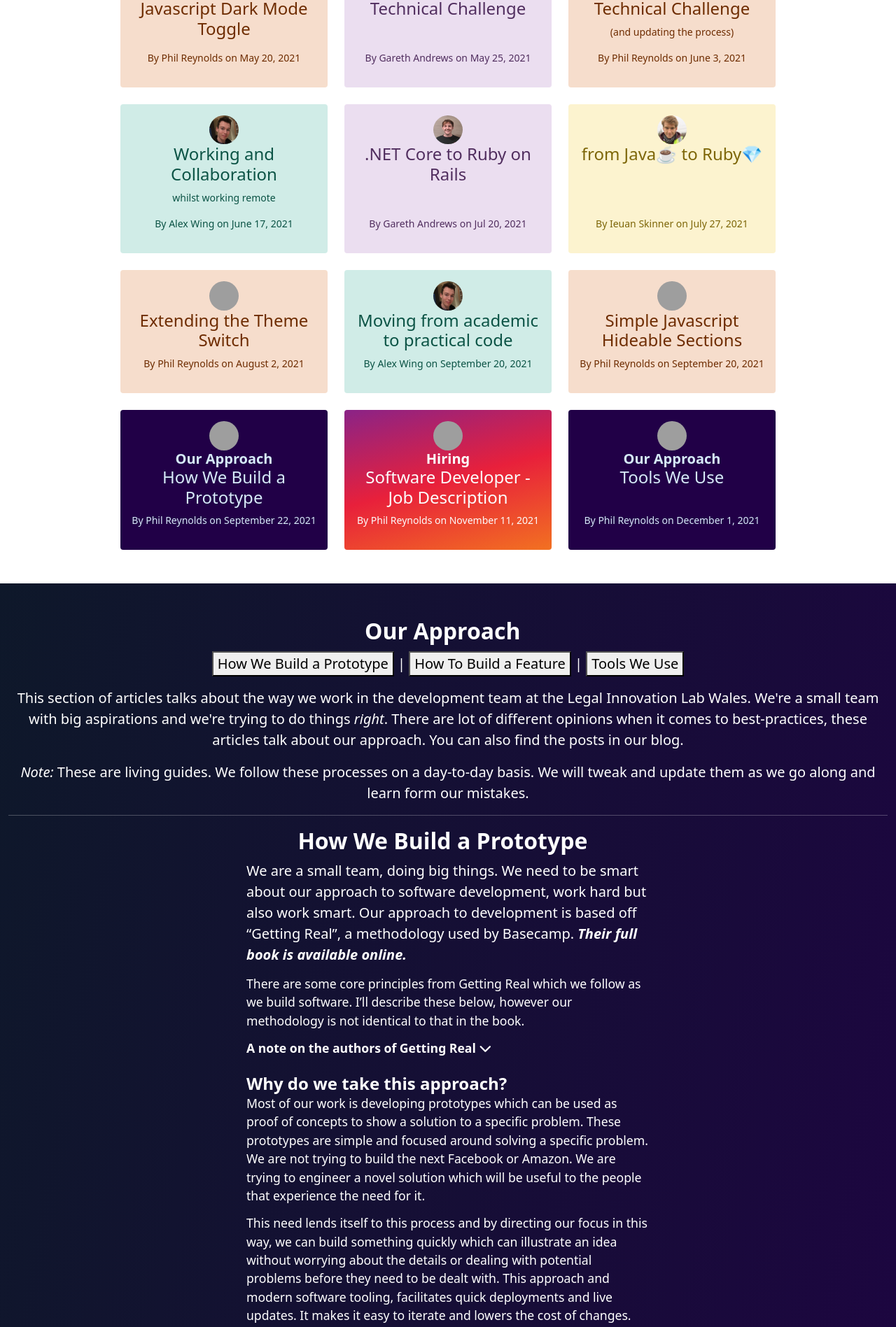
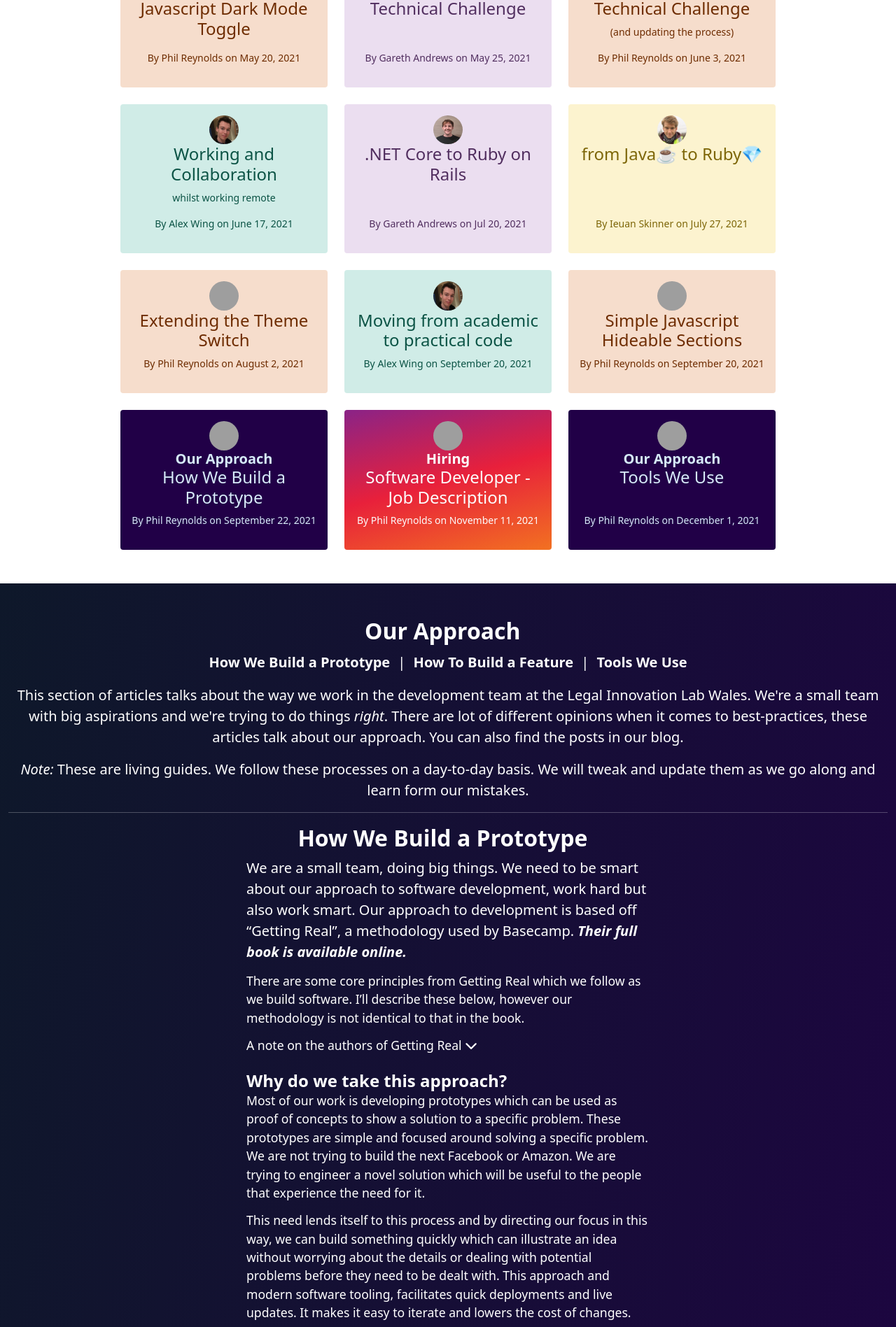
Before and after one commit to Legal-Innovation-Lab-Wales/dev-page, a Jekyll site: the page built from index.html, in a window 1280 px wide. Shown: the part 4503-6400 px from the top of the page at 70% size. Built offline with Jekyll 4.4.1, drawn with Linux system fonts in a browser that asks for light colours; nearby versions of some CDN libraries; grey boxes are pictures that could not be loaded.

Commit message:
update styling for approach buttons

```diff
--- a/assets/css/lilw-custom.css
+++ b/assets/css/lilw-custom.css
@@ -496,12 +496,14 @@ main #approach {
   color: #ffffff;
   background: linear-gradient(100deg, #0e182a, #210047);
 }
-main #approach a {
+main #approach button {
   font-weight: 700;
   color: #ffffff;
   text-decoration: none;
+  background: none;
+  border: none;
 }
-main #approach a:hover {
+main #approach button:hover {
   text-decoration: underline;
 }
 main #approach article {
--- a/assets/css/main/approach.scss
+++ b/assets/css/main/approach.scss
@@ -2,10 +2,12 @@
   color: $white;
   background: $approach-background;
 
-  a {
+  button {
     font-weight: 700;
     color: $white;
     text-decoration: none;
+    background: none;
+    border: none;
 
     &:hover {
       text-decoration: underline;
```
Also changed, not shown: 1 other file.
